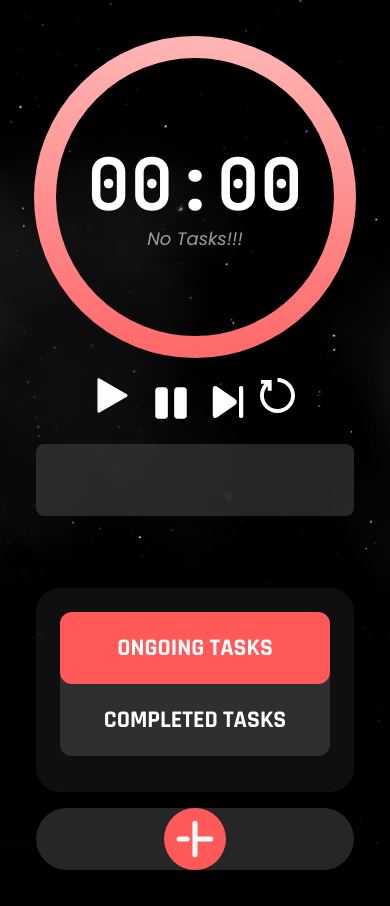
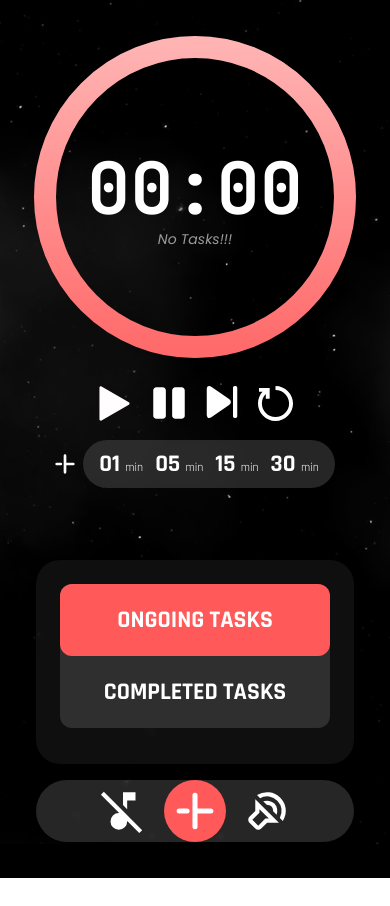
Before and after one commit to navinkumar-classic/Gomodoro, a React (Vite) app: page / in a window 390 px wide. After the commit the page ends 878 px from the top, so only its background shows below. Built offline with nearby package versions, Linux system fonts and the light colour scheme.

Commit message:
added music functionality and made it fully responsive

```diff
--- a/src/App.jsx
+++ b/src/App.jsx
@@ -115,8 +115,6 @@ function App() {
         if (justFinishedTask) {
             setTotalTime((prev) => prev + extraSeconds);
             setCurrentTime((prev) => prev + extraSeconds);
-            setIsPause(false);
-            setTimerText(`Extended: ${justFinishedTask.label}`);
             setJustFinishedTask(null);
             setIsInitialized(true);
             return;
@@ -125,8 +123,6 @@ function App() {
         if (isInitialized && currentTask.length > 0) {
             setTotalTime((prev) => prev + extraSeconds);
             setCurrentTime((prev) => prev + extraSeconds);
-            setTimerText(`Extended: ${currentTask[0].label}`);
-            setIsPause(false);
         }
     };
 
@@ -203,6 +199,11 @@ function App() {
                     />
                 </div>
             )}
+
+            <audio autoPlay>
+                <source src="/reverie.mp3" type="audio/mpeg"/>
+                Your browser does not support the audio element.
+            </audio>
         </>
     );
 }
--- a/src/assets/TaskSection.jsx
+++ b/src/assets/TaskSection.jsx
@@ -1,18 +1,93 @@
 import TaskManager from "./task/TaskManager.jsx";
 import Plus from "./icons/Plus.jsx";
+import MusicOn from "./icons/MusicOn.jsx";
+import MusicOff from "./icons/MusicOff.jsx";
+import Sound from "./icons/Sound.jsx";
+import {useState, useRef} from "react";
+import { Slider } from "@mui/material";
 
 export default function TaskSection({setAddTask, currentTask, completedTask, deleteTask}) {
+    const audioRef = useRef(null);
+    const [isPlaying, setIsPlaying] = useState(false);
+
+    const [showVolume, setShowVolume] = useState(false);
+    const [volume, setVolume] = useState(0.5);
+
+    const handleVolumeChange = (event, newValue) => {
+        setVolume(newValue);
+        audioRef.current.volume = newValue;
+    }
+
+    const showHideVolumeSlider = () => {
+        setShowVolume(!showVolume);
+    }
+
+
+    const startMusic = async () => {
+        try {
+            await audioRef.current.play();
+            setIsPlaying(true);
+        } catch (err) {
+            console.error("Playback failed:", err);
+        }
+    };
+
+    const stopMusic = () => {
+        audioRef.current.pause();
+        setIsPlaying(false);
+    }
+
     return(
         <div className={`basis-[60%] h-screen lg:p-24 md:p-12 p-9 flex flex-col z-10`}>
             <TaskManager currentTask={currentTask}
                          completedTask={completedTask}
                          deleteTask={deleteTask}
             />
-            <div className={`bg-[#4D4D4D]/50 backdrop-blur-[2px] rounded-full mt-4 flex justify-center items-center`}>
+            <div
+                className={`bg-[#4D4D4D]/50 backdrop-blur-[2px] gap-4 rounded-full mt-4 flex justify-center items-center`}>
+
+                {isPlaying ? (
+                    <span onClick={() => stopMusic()}>
+                        <MusicOn width={50} height={50} color="#FFF"/>
+                    </span>
+                ):(
+                    <span onClick={() => startMusic()}>
+                        <MusicOff width={50} height={50} color="#FFF"/>
+                    </span>
+                )}
+
+
                 <div className={`bg-[#FF5959] rounded-full cursor-pointer p-3`} onClick={() => setAddTask(true)}>
                     <Plus width={38} height={38} lineWidth={8}/>
                 </div>
+
+                <span onClick={() => showHideVolumeSlider()} >
+                    <Sound width={50} height={50} color="#FFF"/>
+
+                    {showVolume && (
+                        <div className="absolute bottom-16 left-1/2 -translate-x-1/2 bg-[#222] p-3 rounded-xl shadow-lg w-64">
+                            <Slider
+                                value={volume}
+                                onChange={handleVolumeChange}
+                                min={0}
+                                max={1}
+                                step={0.01}
+                                sx={{
+                                    color: "#FF5959",
+                                    '& .MuiSlider-thumb': { width: 12, height: 12 },
+                                }}
+                            />
+                        </div>
+                    )}
+                </span>
+
+
             </div>
+
+            <audio loop preload="auto" ref={audioRef}>
+                <source src="/reverie.mp3" type="audio/mpeg"/>
+                Your browser does not support the audio element.
+            </audio>
         </div>
     );
 }
--- a/src/assets/TimerSection.jsx
+++ b/src/assets/TimerSection.jsx
@@ -3,29 +3,48 @@ import Replay from "./icons/Replay.jsx";
 import Play from "./icons/Play.jsx";
 import Pause from "./icons/Pause.jsx";
 import Next from "./icons/Next.jsx";
+import Plus from "./icons/Plus.jsx";
 
-export  default function TimerSection({currentTime, totalTime, pauseFunction, playFunction, replayFunction, ongoingTask, moveToNextTask}) {
+export  default function TimerSection({currentTime, totalTime, pauseFunction, playFunction, replayFunction, ongoingTask, moveToNextTask, extendTime}) {
     return(
         <div className={`basis-[40%] lg:h-screen md:h-screen h-auto lg:p-24 md:p-12 p-9 flex flex-col z-10`}>
             <div className={`grow flex flex-col items-center justify-center`}>
                 <Timer currentTime = {currentTime} totalTime = {totalTime} ongoingTask={ongoingTask} />
-                <div className={`flex flex-row mt-5 gap-4 cursor-pointer`}>
-                    <span onClick={playFunction}>
+                <div className={`flex flex-row mt-5 gap-3 cursor-pointer`}>
+                    <span className={`pt-2`} onClick={playFunction}>
                         <Play width={35} height={35} />
                     </span>
                     <span onClick={pauseFunction}>
                         <Pause width={50} height={50}/>
                     </span>
-                    <span className={`pt-2`} onClick={moveToNextTask}>
+                    <span className={`mt-2 mr-2`} onClick={moveToNextTask}>
                         <Next width={32} height={32} color={"#FFFFFF"} />
                     </span>
-                    <span onClick={replayFunction}>
+                    <span className={`mt-2`} onClick={replayFunction}>
                         <Replay width={35} height={35} />
                     </span>
                 </div>
-            </div>
-            <div className={`width-[30%] bg-[#4D4D4D]/50 backdrop-blur-[2px] lg:mt-0 md:mt-2 mt-4 rounded-lg py-9`}>
 
+                <div className={`flex flex-row mt-3 items-center cursor-pointer`}>
+
+                    <Plus width={20} height={20} lineWidth={8}/>
+
+                    <div className={`bg-[#4D4D4D]/50 ml-2 rajdhani flex backdrop-blur-[2px] gap-3 rounded-full p-2 px-4`}>
+                        <div className={`text-2xl font-bold`} onClick={() => extendTime(60)}>
+                            01 <span className={`font-normal text-xs`}>min</span>
+                        </div>
+                        <div className={`text-2xl font-bold`} onClick={() => extendTime(300)}>
+                            05 <span className={`font-normal text-xs`}>min</span>
+                        </div>
+                        <div className={`text-2xl font-bold`} onClick={() => extendTime(900)}>
+                            15 <span className={`font-normal text-xs`}>min</span>
+                        </div>
+                        <div className={`text-2xl font-bold`} onClick={() => extendTime(1800)}>
+                            30 <span className={`font-normal text-xs`}>min</span>
+                        </div>
+                    </div>
+
+                </div>
             </div>
         </div>
     );
--- /dev/null
+++ b/src/assets/icons/MusicOff.jsx
@@ -0,0 +1,10 @@
+
+
+export default function MusicOff({width, height, color}){
+    return(
+        <svg xmlns="http://www.w3.org/2000/svg" height={height} viewBox="0 -960 960 960" width={width} fill={color}>
+            <path
+                d="M792-56 56-792l56-56 736 736-56 56ZM560-514l-80-80v-246h240v160H560v166ZM400-120q-66 0-113-47t-47-113q0-66 47-113t113-47q23 0 42.5 5.5T480-418v-62l80 80v120q0 66-47 113t-113 47Z"/>
+        </svg>
+    );
+}
--- /dev/null
+++ b/src/assets/icons/MusicOn.jsx
@@ -0,0 +1,10 @@
+
+
+export default function MusicOn({width, height, color}){
+    return(
+        <svg xmlns="http://www.w3.org/2000/svg" height={height} viewBox="0 -960 960 960" width={width} fill={color}>
+            <path
+                d="M400-120q-66 0-113-47t-47-113q0-66 47-113t113-47q23 0 42.5 5.5T480-418v-422h240v160H560v400q0 66-47 113t-113 47Z"/>
+        </svg>
+    );
+}
--- /dev/null
+++ b/src/assets/icons/Sound.jsx
@@ -0,0 +1,10 @@
+
+
+export default function Sound({width, height, color}){
+    return(
+        <svg xmlns="http://www.w3.org/2000/svg" height={height} viewBox="0 -960 960 960" width={width} fill={color}>
+            <path
+                d="M709-255H482L369-142q-23 23-56.5 23T256-142L143-255q-23-23-23-57t23-57l112-112v-227l454 453Zm-193-80L335-516v68L199-312l113 113 136-136h68ZM289-785q107-68 231.5-54.5T735-736q90 90 103.5 214.5T784-290l-58-58q45-82 31.5-173.5T678-679q-66-66-157.5-79.5T347-727l-58-58Zm118 118q57-17 115-7t100 52q42 42 51.5 99.5T666-408l-68-68q0-25-7.5-48.5T566-565q-18-18-41.5-26t-49.5-8l-68-68Zm-49 309Z"/>
+        </svg>
+    );
+}
--- a/src/assets/task/NewTask.jsx
+++ b/src/assets/task/NewTask.jsx
@@ -42,8 +42,8 @@ export default function NewTask({exit, appendCurrentTask}) {
         <div
             className={`bg-transparent z-50 w-full h-full absolute top-0 left-0 flex items-center justify-center rajdhani text-white`}>
             <div
-                className={`bg-[#4D4D4D]/50 backdrop-blur-[2px] rounded-3xl mt-4 flex flex-col justify-center items-center px-12 py-7`}>
-                <div className={`font-black text-3xl px-15 py-6`}>
+                className={`bg-[#4D4D4D]/50 backdrop-blur-[2px] rounded-3xl mt-4 flex flex-col justify-center items-center md:px-12 px-4 py-7 md:mx-0 mx-3`}>
+                <div className={`font-black text-3xl md:px-15 px-4 py-6`}>
                     Add Task / Break
                 </div>
 
--- a/src/assets/task/TaskManager.jsx
+++ b/src/assets/task/TaskManager.jsx
@@ -21,7 +21,7 @@ export default function TaskManager({currentTask, completedTask, deleteTask}) {
                 isOngoing ? (
                         <div className={``}>
                             {currentTask.map((task, index) => {
-                                return <Task key = {index} task={task.label} totalTime={task.totalTime} taskType={task.type} deleteFunction={() => deleteTask(index)} />
+                                return <Task key = {index} ind = {index} task={task.label} totalTime={task.totalTime} taskType={task.type} deleteFunction={() => deleteTask(index)} />
                             })}
                         </div>
                 ) : (
--- a/src/assets/timer/Timer.jsx
+++ b/src/assets/timer/Timer.jsx
@@ -71,7 +71,7 @@ export default function Timer({currentTime, totalTime, ongoingTask}) {
                         {String(Math.floor(currentTime / 60)).padStart(2, "0")}:
                         {String(Math.floor(currentTime % 60)).padStart(2, "0")}
                 </div>
-                <div className="text-lg mt-1 poppins italic text-[#9B9B9B]">{ongoingTask}</div>
+                <div className="md:text-lg text-sm mt-1 poppins italic text-[#9B9B9B]">{ongoingTask}</div>
             </div>
         </div>
     );
```
Also changed, not shown: src/assets/task/CompletedTask.jsx (+5 -5 lines), src/assets/task/Task.jsx (+4 -4 lines), 1 other file (tests, documents, lock files or other folders).
